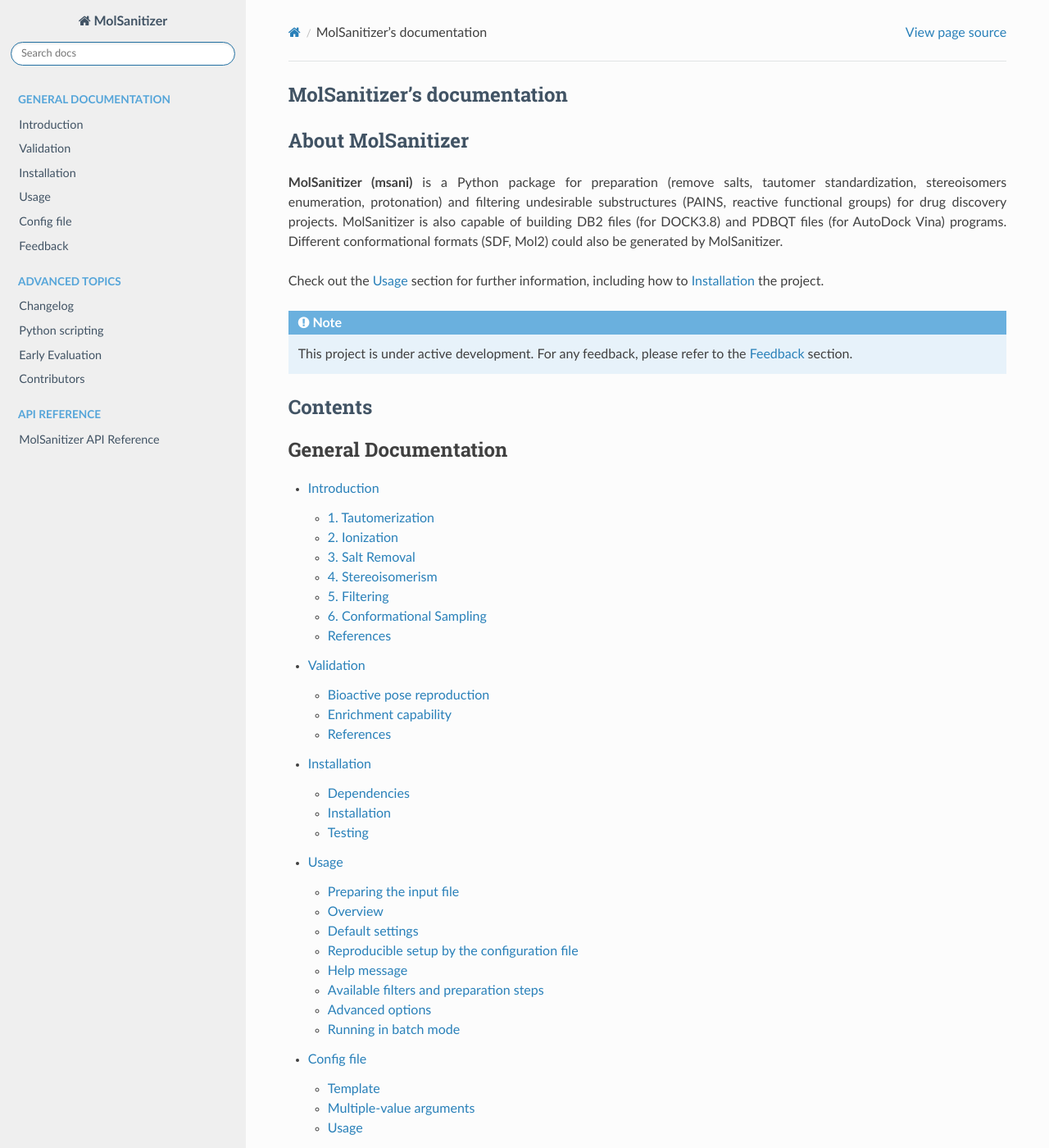
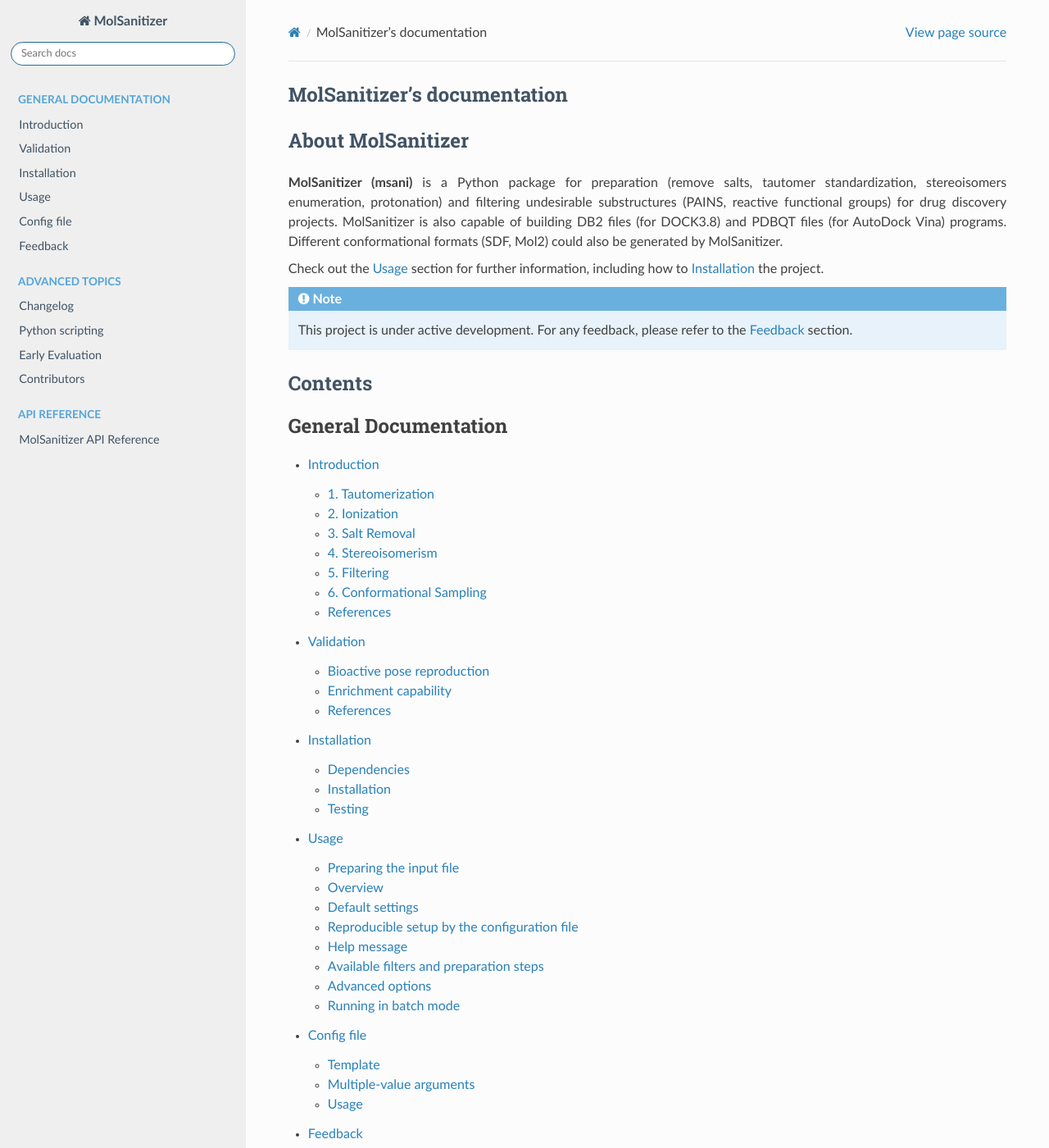
Before and after one commit to Carlssonlab/MolSanitizer, a Sphinx documentation site: the page built from docs/source/index.rst, in a window 1280 px wide and 1400 px high. Shown: the whole window at 82% size. Built offline with Sphinx 7.4.7 and the Read the Docs theme 3.1.0, drawn with Linux system fonts in a browser that asks for light colours.

Commit message:
Justify the margins for main text

```diff
--- a/docs/source/_static/custom.css
+++ b/docs/source/_static/custom.css
@@ -4,6 +4,11 @@
 
 section {
     text-align: justify;
+}
+
+p {
+    margin-top: 0.2em;   /* reduce space above */
+    margin-bottom: 0.6em;  /* reduce space below */
 }
 
 h1, h2{
@@ -20,6 +25,11 @@
 h4 {
     font-size: 100%;
     color: #415364;
+}
+
+h2, h3, h4 {
+    margin-top: 1em;      /* space above */
+    margin-bottom: 0.3em; /* space below */
 }
 
 .wy-nav-content {
```
